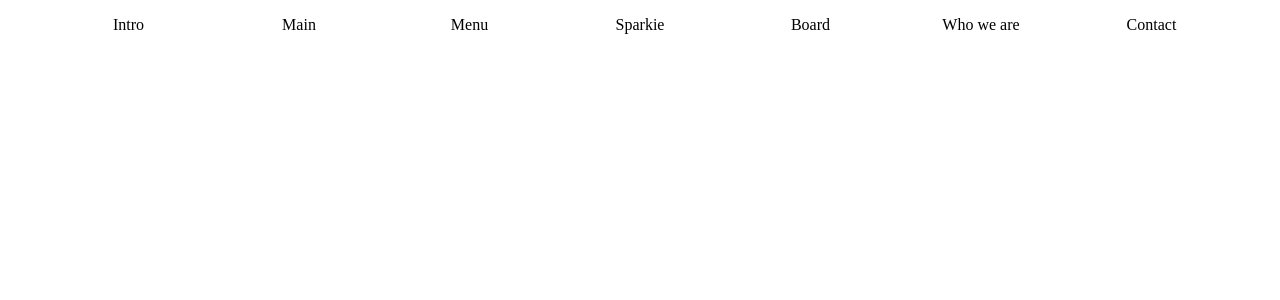
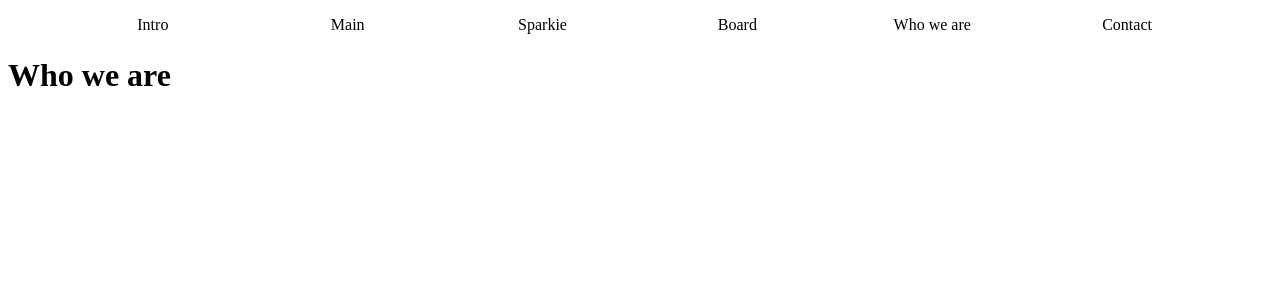
Before and after one commit to ekdldksp123/sparkie, a React (Create React App) app: page /about in a window 1280 px wide. Shown: the top 300 px of the page. Built offline with nearby package versions, Linux system fonts and the light colour scheme.

Commit message:
[Add] Routes

```diff
--- a/src/components/Router.tsx
+++ b/src/components/Router.tsx
@@ -2,12 +2,20 @@ import React from 'react';
 import { Routes, Route } from 'react-router-dom';
 import Main from './views/Main';
 import Intro from './views/Intro';
+import Sparkie from './views/Sparkie';
+import Board from './views/Board';
+import About from './views/About';
+import Contact from './views/Contact';
 
 const Router = () => {
   return (
     <Routes>
       <Route path="/" element={<Intro />} />
       <Route path="/main" element={<Main />} />
+      <Route path="/sparkie" element={<Sparkie />} />
+      <Route path="/board" element={<Board />} />
+      <Route path="/about" element={<About />} />
+      <Route path="/contact" element={<Contact />} />
     </Routes>
   );
 };
--- a/src/components/molecules/Navigation.tsx
+++ b/src/components/molecules/Navigation.tsx
@@ -37,9 +37,6 @@ const Navigation: React.FC = ({ children }) => {
             <Link to="/main">Main</Link>
           </li>
           <li>
-            <Link to="/menu">Menu</Link>
-          </li>
-          <li>
             <Link to="/sparkie">Sparkie</Link>
           </li>
           <li>
--- /dev/null
+++ b/src/components/views/About.tsx
@@ -0,0 +1,7 @@
+import React from 'react';
+
+const About = () => {
+  return <h1>Who we are</h1>;
+};
+
+export default About;
--- /dev/null
+++ b/src/components/views/Board.tsx
@@ -0,0 +1,7 @@
+import React from 'react';
+
+const Board = () => {
+  return <div>공지사항 yo</div>;
+};
+
+export default Board;
--- /dev/null
+++ b/src/components/views/Contact.tsx
@@ -0,0 +1,7 @@
+import React from 'react';
+
+const Contact = () => {
+  return <h1>콘택토</h1>;
+};
+
+export default Contact;
--- /dev/null
+++ b/src/components/views/Sparkie.tsx
@@ -0,0 +1,7 @@
+import React from 'react';
+
+const Sparkie = () => {
+  return <h1>스파키</h1>;
+};
+
+export default Sparkie;
```
